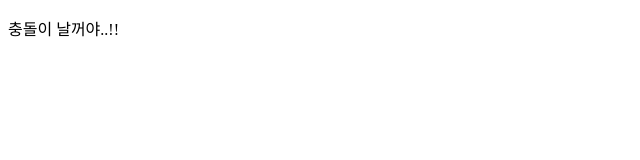
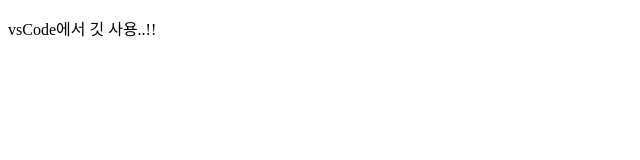
Before and after one commit to goraneee/GitInitTest, a plain HTML site: page index.html in a window 1280 px wide. Shown: the full height of the page, 0-640 px from the left. Drawn offline with Linux system fonts and the light colour scheme.

Commit message:
vsCode에서 커밋!

```diff
--- a/index.html
+++ b/index.html
@@ -7,6 +7,6 @@
     <title>이건 새로운 기능!</title>
 </head>
 <body>
-    <p>충돌이 날꺼야..!!</p>
+    <p>vsCode에서 깃 사용..!!</p>
 </body>
 </html>
```
Also changed, not shown: 1 other file.
